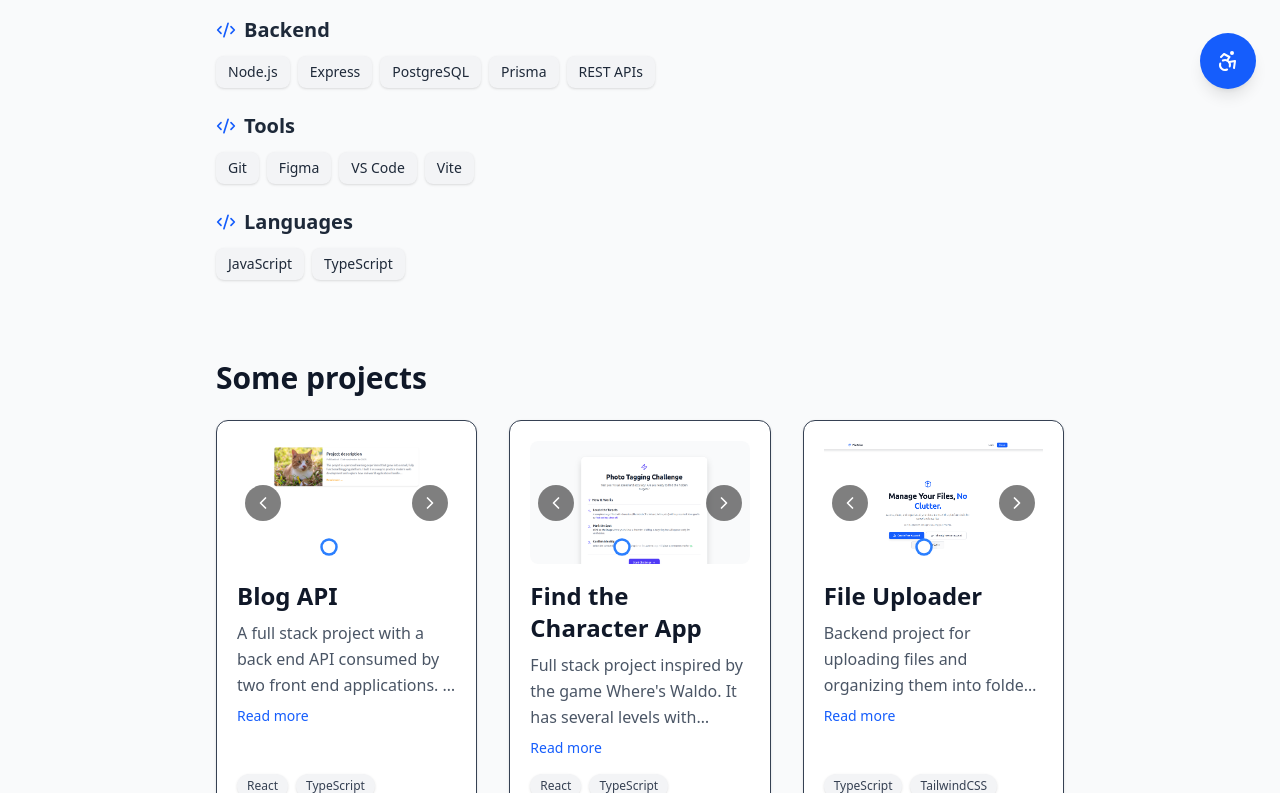
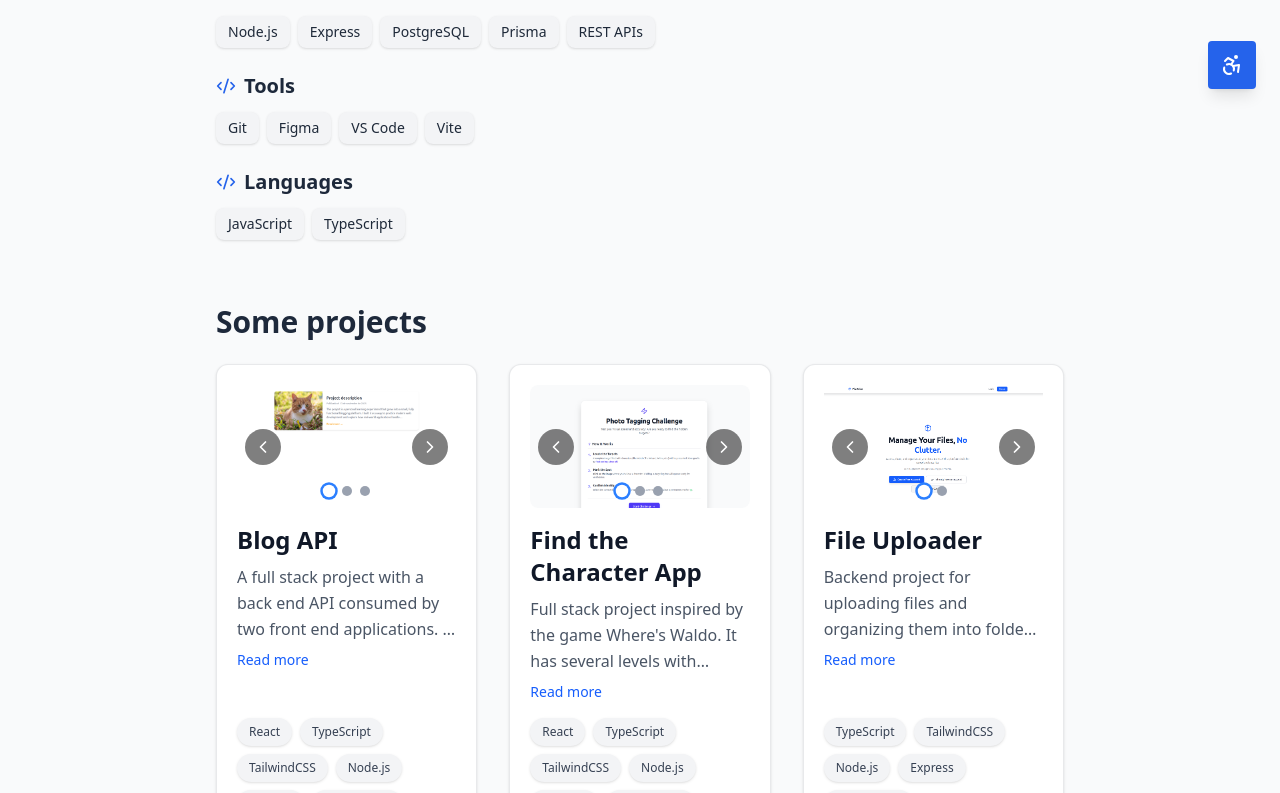
Before and after one commit to josednl/personal-portfolio, a React (Vite) app: page / in a window 1280 px wide. Shown: the part 687-1480 px from the top of the page. Built offline with nearby package versions, Linux system fonts and the light colour scheme; grey boxes are pictures that could not be loaded.

Commit message:
feat: improve UI

```diff
--- a/src/components/layout/Section.tsx
+++ b/src/components/layout/Section.tsx
@@ -6,11 +6,11 @@ interface SectionProps {
 
 export const Section = ({ id, title, children }: SectionProps) => {
   return (
-    <section id={id} className="my-20 scroll-mt-20">
-      <h2 className="text-3xl font-semibold mb-6 text-gray-900 dark:text-gray-100">
+    <section id={id} className="my-16 scroll-mt-16">
+      <h2 className="text-3xl font-semibold mb-6 text-text dark:text-white">
         {title}
       </h2>
-      <div className="text-gray-700 dark:text-gray-300">{children}</div>
+      <div className="text-text dark:text-text/60">{children}</div>
     </section>
   );
 };
--- a/src/components/ui/AccessibilityMenu.tsx
+++ b/src/components/ui/AccessibilityMenu.tsx
@@ -58,13 +58,20 @@ const AccessibilityMenu: React.FC = () => {
   return (
     <div className="fixed bottom-6 right-6 z-50" ref={menuRef}>
       <button
-        className="bg-blue-600 text-white rounded-full p-4 shadow-lg hover:bg-blue-700 transition-all duration-300 transform hover:scale-105"
+        className="bg-primary text-white rounded-sm p-3 shadow-lg hover:bg-primary/90 transition-all duration-200 transform hover:scale-105 focus-visible:outline-none focus-visible:ring-2 focus-visible:ring-primary focus-visible:ring-offset-2 relative overflow-hidden group"
         onClick={toggleMenu}
         aria-expanded={isMenuOpen}
         aria-controls="accessibility-options"
         title="Accessibility Settings"
       >
-        <Accessibility size={24} />
+        <Accessibility
+          size={24}
+          className="transition-transform duration-200 group-hover:rotate-12"
+        />
+        <span
+          className="absolute inset-0 animate-pulse opacity-25"
+          aria-hidden="true"
+        />
       </button>
 
       <div
@@ -74,15 +81,15 @@ const AccessibilityMenu: React.FC = () => {
             ? 'opacity-100 scale-100'
             : 'opacity-0 scale-95 pointer-events-none'
         } absolute bottom-full right-0 mb-4 w-64 bg-white dark:bg-gray-800 text-gray-900 dark:text-gray-100
-          rounded-xl shadow-xl p-4 transition-all duration-300 ease-out transform origin-bottom-right
+           rounded-xl shadow-xl p-6 transition-all duration-250 ease-out transform origin-bottom-right
            border border-gray-200 dark:border-gray-700`}
       >
-        <h3 className="text-lg font-semibold mb-3 border-b pb-2 border-gray-200 dark:border-gray-700">
+        <h3 className="text-lg font-semibold mb-4 border-b pb-2 border-text/20 dark:border-text/10">
           {t('accessibilityTitle')}
         </h3>
 
         <button
-          className="flex items-center w-full text-left py-2 px-3 rounded-lg hover:bg-gray-100 dark:hover:bg-gray-700 transition-colors mb-1"
+          className="flex items-center w-full text-left py-3 px-4 rounded-lg hover:bg-gray-50 dark:hover:bg-gray-700 transition-colors duration-200 mb-2 focus-visible:outline-none focus-visible:ring-2 focus-visible:ring-primary focus-visible:ring-offset-2"
           onClick={toggleTheme}
         >
           {isDarkMode ? (
@@ -95,7 +102,7 @@ const AccessibilityMenu: React.FC = () => {
 
         <div className="relative mb-1">
           <button
-            className="flex items-center justify-between w-full text-left py-2 px-3 rounded-lg hover:bg-gray-100 dark:hover:bg-gray-700 transition-colors"
+            className="flex items-center justify-between w-full text-left py-3 px-4 rounded-lg hover:bg-text/5 dark:hover:bg-gray-700 transition-colors duration-200 focus-visible:outline-none focus-visible:ring-2 focus-visible:ring-primary focus-visible:ring-offset-2"
             onClick={(e) => {
               e.stopPropagation();
               setIsLanguageMenuOpen((prev) => !prev);
@@ -116,17 +123,17 @@ const AccessibilityMenu: React.FC = () => {
            {isLanguageMenuOpen && (
              <div
                id="language-menu"
-              className="absolute left-0 bottom-full bg-white dark:bg-gray-700 text-gray-900 dark:text-gray-100
-                rounded-lg p-2 w-full shadow-md z-10 origin-bottom scale-y-100"
+               className="absolute left-0 bottom-full bg-white dark:bg-gray-800 text-gray-900 dark:text-gray-100
+                rounded-lg p-4 w-full shadow-lg z-10 origin-bottom scale-y-100"
              >
                <button
-                className="w-full text-left py-2 px-3 rounded-md hover:bg-gray-100 dark:hover:bg-gray-600 transition-colors"
+                 className="w-full text-left py-3 px-4 rounded-lg hover:bg-gray-50 dark:hover:bg-gray-700 transition-colors duration-200 mb-2"
                  onClick={(e) => handleLanguageChange('es', e)}
                >
                  Spanish
                </button>
                <button
-                className="w-full text-left py-2 px-3 rounded-md hover:bg-gray-100 dark:hover:bg-gray-600 transition-colors"
+                 className="w-full text-left py-3 px-4 rounded-lg hover:bg-gray-50 dark:hover:bg-gray-700 transition-colors duration-200"
                  onClick={(e) => handleLanguageChange('en', e)}
                >
                  English
@@ -135,21 +142,21 @@ const AccessibilityMenu: React.FC = () => {
            )}
         </div>
 
-        <div className="flex items-center justify-between mt-2 py-2 px-3 rounded-lg bg-gray-50 dark:bg-gray-700/50 mb-1">
-          <span className="flex items-center text-sm font-medium">
+        <div className="flex items-center justify-between mt-4 py-3 px-4 rounded-lg bg-text/5 dark:bg-text/10 mb-2">
+          <span className="flex items-center text-sm font-medium text-text/80 dark:text-gray-100">
             {t('fontSize')} ({fontSize}px)
           </span>
 
           <div className="flex space-x-2">
             <button
-              className="p-1 rounded-full hover:bg-gray-200 dark:hover:bg-gray-600 transition-colors"
+              className="p-1 rounded-full hover:bg-text/10 dark:hover:bg-gray-700 transition-colors duration-200 focus-visible:outline-none focus-visible:ring-2 focus-visible:ring-primary focus-visible:ring-offset-2"
               onClick={decreaseFont}
               title="Decrease Font Size"
             >
               <ZoomOut size={18} />
             </button>
             <button
-              className="p-1 rounded-full hover:bg-gray-200 dark:hover:bg-gray-600 transition-colors"
+              className="p-1 rounded-full hover:bg-text/10 dark:hover:bg-gray-700 transition-colors duration-200 focus-visible:outline-none focus-visible:ring-2 focus-visible:ring-primary focus-visible:ring-offset-2"
               onClick={increaseFont}
               title="Increase Font Size"
             >
@@ -159,7 +166,7 @@ const AccessibilityMenu: React.FC = () => {
         </div>
 
         <button
-          className="flex items-center w-full text-left py-2 px-3 rounded-lg hover:bg-red-100 dark:hover:bg-red-800/50 text-red-600 dark:text-red-400 transition-colors mt-3"
+          className="flex items-center w-full text-left py-3 px-4 rounded-lg hover:bg-red-50 dark:hover:bg-red-900/20 text-red-600 dark:text-red-400 transition-colors duration-200 focus-visible:outline-none focus-visible:ring-2 focus-visible:ring-red-500 focus-visible:ring-offset-2 mt-4"
           onClick={resetSettings}
         >
           <RefreshCw className="mr-3" size={20} />
--- a/src/components/ui/ContactFooter.tsx
+++ b/src/components/ui/ContactFooter.tsx
@@ -11,7 +11,7 @@ import {
 import { useFetchSection } from '@/lib/hooks/useFetchSection';
 import { useTranslation } from '@/lib/hooks/useTranslation';
 
-const accentColor = 'text-blue-600';
+const accentColor = 'text-primary';
 
 export const ContactFooter = ({ contact }: { contact: ContactData }) => {
   const { t } = useTranslation();
@@ -33,7 +33,7 @@ export const ContactFooter = ({ contact }: { contact: ContactData }) => {
                   <Mail className={`w-4 h-4 mr-2 ${accentColor}`} />
                   <a
                     href={`mailto:${email}`}
-                    className="hover:underline transition"
+                    className="hover:underline transition-200"
                   >
                     {email}
                   </a>
@@ -45,7 +45,7 @@ export const ContactFooter = ({ contact }: { contact: ContactData }) => {
                   <Phone className={`w-4 h-4 mr-2 ${accentColor}`} />
                   <a
                     href={`tel:${phone}`}
-                    className="hover:underline transition"
+                    className="hover:underline transition-200"
                   >
                     {phone}
                   </a>
--- a/src/components/ui/ImageCarousel.tsx
+++ b/src/components/ui/ImageCarousel.tsx
@@ -166,7 +166,7 @@ export const ImageCarousel = ({ images }: ImageCarouselProps) => {
                   className={`h-2.5 w-2.5 rounded-full transition-all duration-300 ${
                     i === index
                       ? 'bg-white dark:bg-gray-200 scale-125 ring-2 ring-blue-500'
-                      : 'bg-white/60 dark:bg-gray-400/60 hover:bg-white dark:hover:bg-gray-200'
+                      : 'bg-gray-400 dark:bg-gray-400/60 hover:bg-gray-200 dark:hover:bg-gray-200'
                   }`}
                 />
               ))}
--- a/src/components/ui/ProjectCard.tsx
+++ b/src/components/ui/ProjectCard.tsx
@@ -1,7 +1,7 @@
 import { useState, useRef, useEffect } from 'react';
 import { ProjectItem } from '@/lib/types/project';
 import { ImageCarousel } from '@/components/ui/ImageCarousel';
-import { ChevronsLeftRightEllipsis, Github } from 'lucide-react';
+import { ChevronsLeftRightEllipsis, Github, BookOpen } from 'lucide-react';
 import { useTranslation } from '@/lib/hooks/useTranslation';
 
 export const ProjectCard = ({ project }: { project: ProjectItem }) => {
@@ -36,15 +36,17 @@ export const ProjectCard = ({ project }: { project: ProjectItem }) => {
   return (
     <div
       className="
-      border rounded-xl p-5 shadow transition-all bg-white dark:bg-gray-800
-      hover:shadow-lg hover:-translate-y-1 duration-300 flex flex-col h-full
-    "
+        border border-text/10 rounded-xl p-5 shadow bg-white dark:bg-gray-800
+        hover:shadow-xl hover:-translate-y-2 duration-300 flex flex-col h-full
+        transition-all duration-300 ease-out
+        hover:border-blue-500 dark:hover:border-blue-400
+      "
     >
       <div className="aspect-video w-full overflow-hidden rounded-lg">
         <ImageCarousel images={images} />
       </div>
 
-      <h3 className="text-2xl font-bold mt-4 text-gray-900 dark:text-gray-100">
+      <h3 className="text-2xl font-bold mt-4 text-gray-900 dark:text-gray-100 hover:text-blue-600 dark:hover:text-blue-400 transition-colors duration-200">
         {title}
       </h3>
 
@@ -62,7 +64,10 @@ export const ProjectCard = ({ project }: { project: ProjectItem }) => {
         {(isTruncated || expanded) && (
           <button
             onClick={() => setExpanded(!expanded)}
-            className="text-blue-600 dark:text-blue-400 text-sm mt-2 hover:underline w-fit font-medium transition-colors"
+            className={`
+              text-blue-600 dark:text-blue-400 text-sm mt-2 hover:underline w-fit font-medium transition-colors duration-200 focus-visible:outline-none focus-visible:ring-2 focus-visible:ring-blue-500 focus-visible:ring-offset-2
+              hover:bg-blue-50 dark:hover:bg-blue-800
+            `}
           >
             {expanded ? t('readLess') : t('readMore')}
           </button>
@@ -74,12 +79,15 @@ export const ProjectCard = ({ project }: { project: ProjectItem }) => {
           {technologies.map((tech) => (
             <span
               key={tech}
-              className="
-                px-2.5 py-1 text-xs font-medium
+              className={`
+                px-3 py-1.5 text-xs font-medium
                 bg-gray-100 dark:bg-gray-700
                 text-gray-700 dark:text-gray-300
                 rounded-full shadow-sm
-              "
+                hover:bg-blue-50 dark:hover:bg-blue-800
+                hover:text-blue-800 dark:hover:text-blue-200
+                transition-all duration-200
+              `}
             >
               {tech}
             </span>
@@ -95,11 +103,13 @@ export const ProjectCard = ({ project }: { project: ProjectItem }) => {
             href={githubUrl}
             target="_blank"
             rel="noopener noreferrer"
-            className="
+            className={`
               flex items-center gap-1.5 px-3 py-2 border border-gray-300 dark:border-gray-600
               text-gray-700 dark:text-gray-200 text-sm rounded-lg
-              hover:bg-gray-50 dark:hover:bg-gray-700 transition-colors shadow-sm
-            "
+              hover:bg-gray-50 dark:hover:bg-gray-700
+              transition-colors duration-200 shadow-sm
+              focus-visible:outline-none focus-visible:ring-2 focus-visible:ring-blue-500 focus-visible:ring-offset-2
+            `}
           >
             <Github className="w-4 h-4" />
             <span className="hidden sm:inline">GitHub</span>
@@ -111,10 +121,11 @@ export const ProjectCard = ({ project }: { project: ProjectItem }) => {
             href={demoUrl}
             target="_blank"
             rel="noopener noreferrer"
-            className="
+            className={`
               flex items-center gap-1.5 px-4 py-2 bg-blue-600 text-white text-sm
-              rounded-lg hover:bg-blue-700 transition-colors shadow-md
-            "
+              rounded-lg hover:bg-blue-700 transition-colors duration-200 shadow-md
+              focus-visible:outline-none focus-visible:ring-2 focus-visible:ring-blue-500 focus-visible:ring-offset-2
+            `}
           >
             <ChevronsLeftRightEllipsis className="w-4 h-4" />
             <span>Demo</span>
--- a/src/components/ui/SkillsCategory.tsx
+++ b/src/components/ui/SkillsCategory.tsx
@@ -9,8 +9,8 @@ export const SkillsCategory = ({ category, skills }: SkillsCategoryProps) => {
   return (
     <div className="mb-6">
       <div className="flex items-center gap-2 mb-3">
-        <Code2 className="text-blue-600 dark:text-blue-300" size={20} />
-        <h3 className="text-xl font-semibold text-gray-800 dark:text-gray-100">
+        <Code2 className="text-primary dark:text-primary/80" size={20} />
+        <h3 className="text-xl font-semibold text-text dark:text-white/70">
           {category}
         </h3>
       </div>
```
Also changed, not shown: index.html (+7 -0 lines), src/components/sections/About.tsx (+6 -6 lines), src/index.css (+9 -0 lines). Lines whose indentation alone changed are shown as unchanged.
